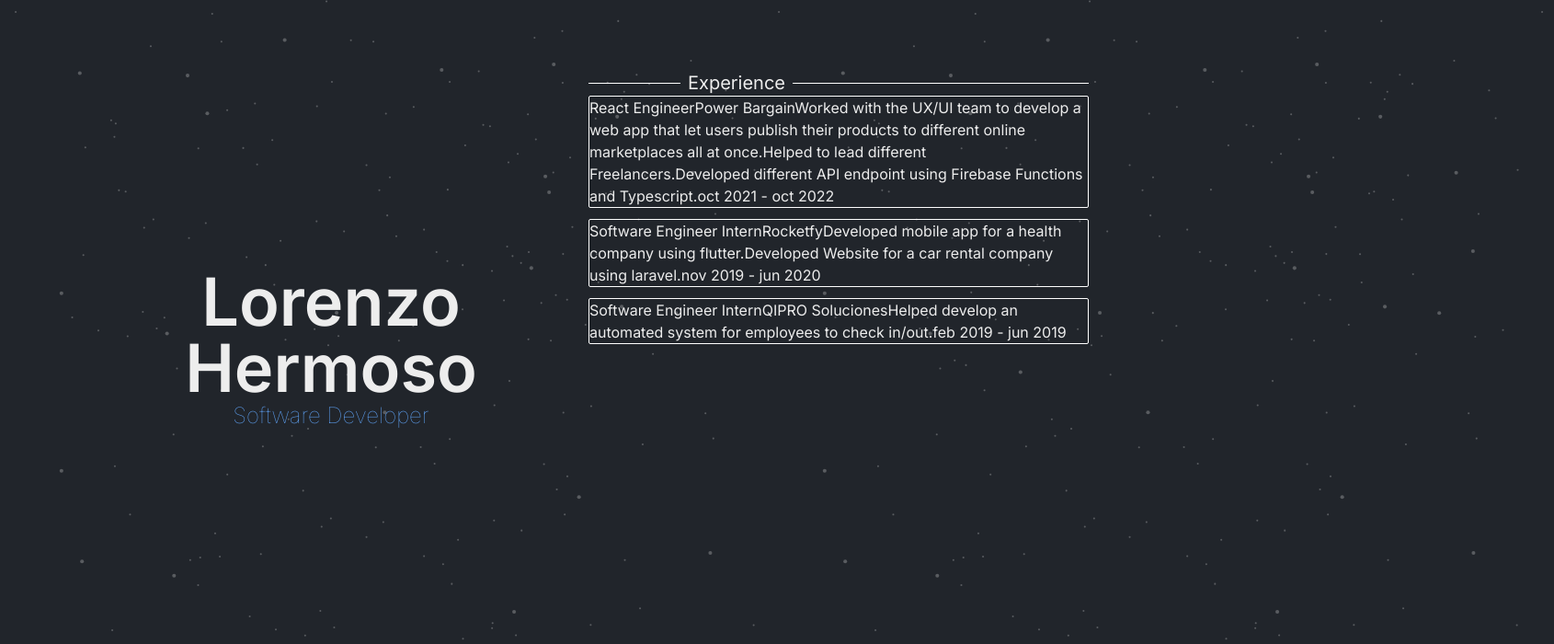
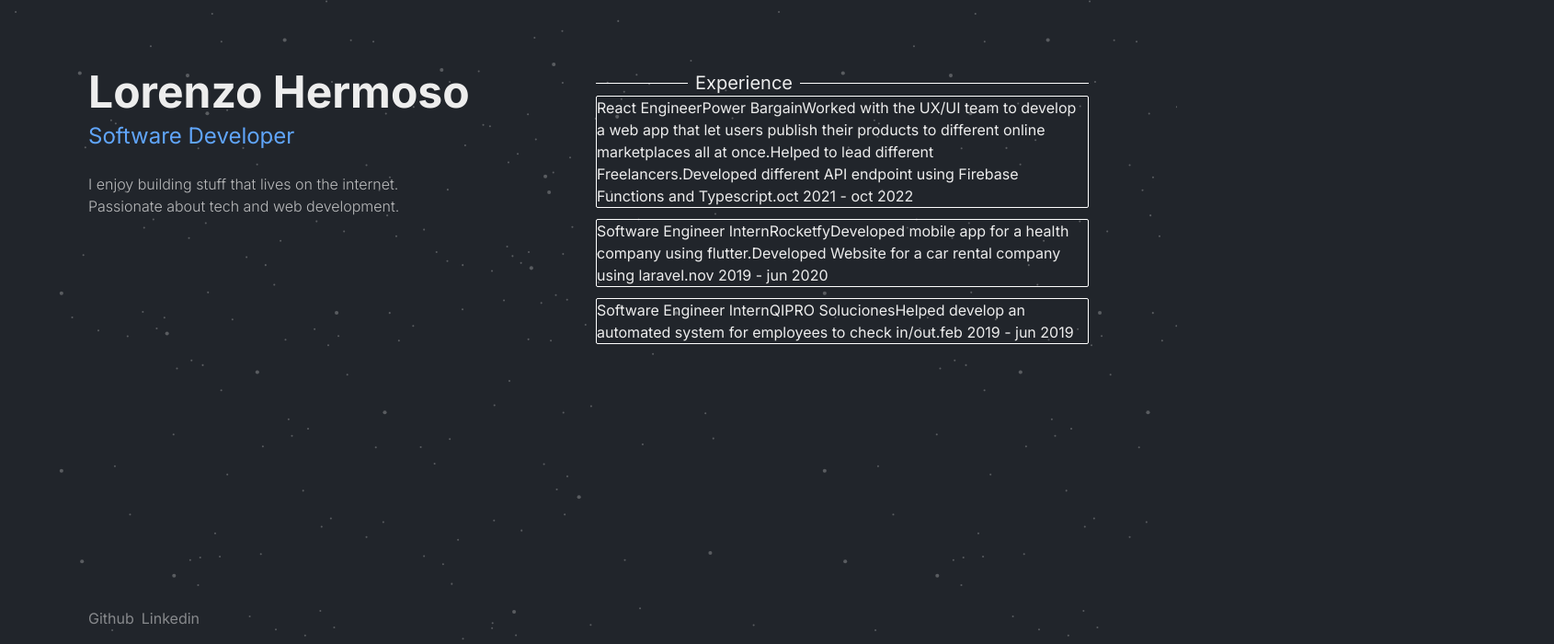
Before and after one commit to lmhmDev/my-portfolio, a Next.js app: page / in a window 1280 px wide. Shown: the part 20-720 px from the top of the page at 92% size, 1690 px wide, since content can reach past the window. Built offline with nearby package versions, Linux system fonts and the light colour scheme.

Commit message:
header name and short description and links

```diff
--- a/src/app/page.tsx
+++ b/src/app/page.tsx
@@ -8,7 +8,7 @@ export default function Home() {
             <Header />
             <main className='pt-24 lg:w-1/2 lg:py-24'>
                 <Experience />
-                <Projects />
+                {/* <Projects /> */}
             </main>
         </div>
     )
--- a/src/components/header.tsx
+++ b/src/components/header.tsx
@@ -1,10 +1,19 @@
 const Header = () => {
-  return (
-    <header className='lg:sticky lg:top-0 lg:max-h-screen lg:w-1/2 flex min-h-screen w-full flex-col items-center justify-center'>
-      <h1 className='text-center text-7xl font-semibold'>Lorenzo Hermoso</h1>
-      <p className='text-2xl font-thin text-blue-400'>Software Developer</p>
-    </header>
-  )
+	return (
+		<header className='lg:sticky lg:top-0 lg:max-h-screen lg:w-1/2 flex min-h-screen w-full flex-col pt-24 lg:w-1/2 lg:py-24 justify-between'>
+			<section>
+				<h1 className='text-5xl font-bold'>Lorenzo Hermoso</h1>
+				<p className='text-2xl mt-2  text-blue-400'>Software Developer</p>
+				<p className='font-light opacity-75 mt-6'>
+					I enjoy building stuff that lives on the internet.<br />Passionate about tech and web development.
+				</p>
+			</section>
+			<section className='flex gap-2'>
+				<a href="" className='opacity-50 hover:opacity-100'>Github</a>
+				<a href="" className='opacity-50 hover:opacity-100'>Linkedin</a>
+			</section>
+		</header>
+	)
 }
 
 export default Header
```
